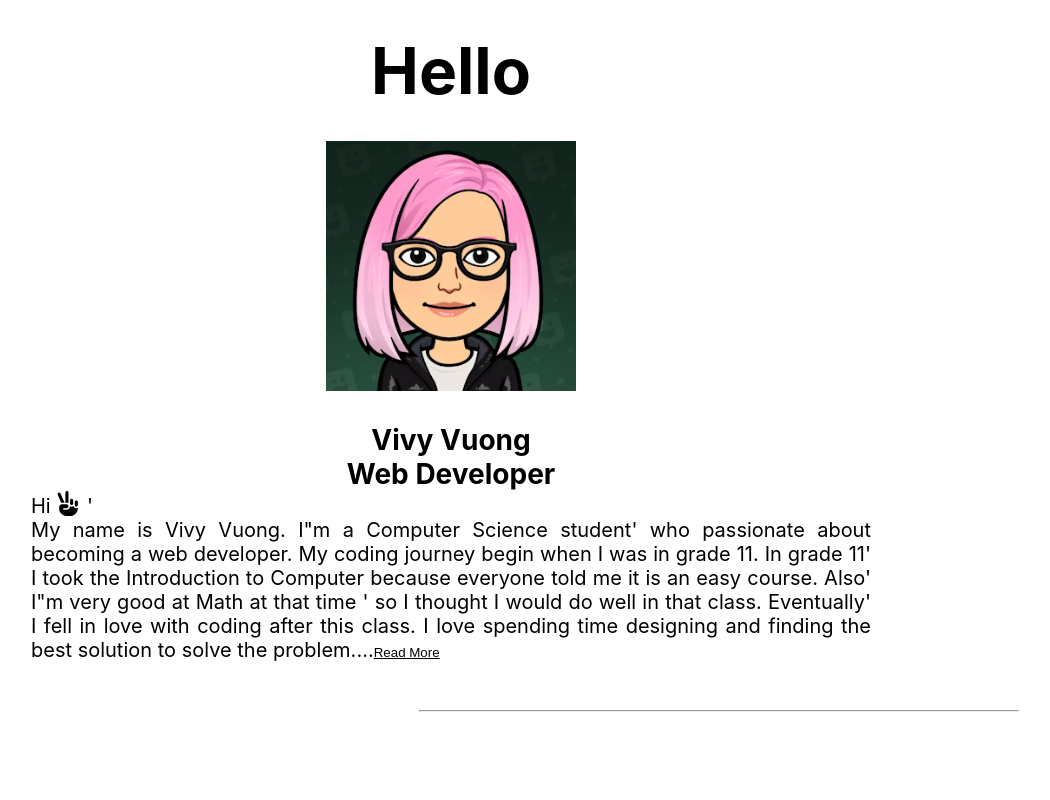
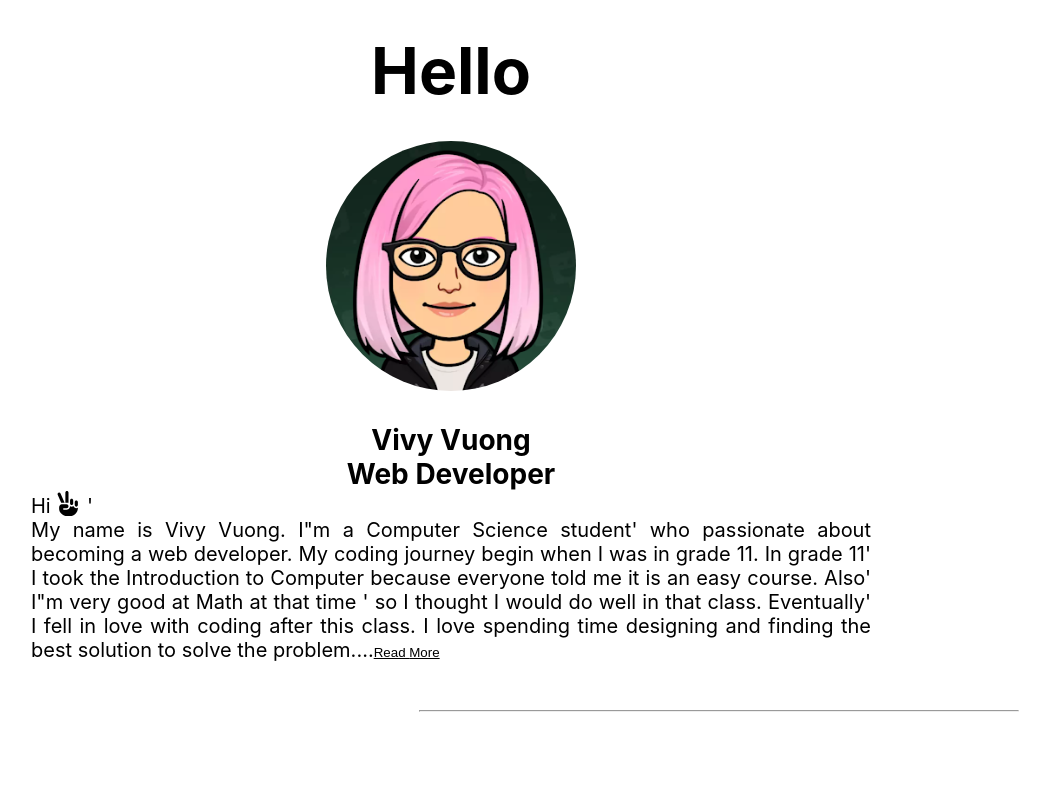
Before and after one commit to Vivy24/portfolio, a Next.js app: page / in a window 1280 px wide. Shown: the top 800 px of the page, without its empty margins (189-1239 px from the left). Built offline with nearby package versions, Linux system fonts and the light colour scheme.

Commit message:
change style

```diff
--- a/components/about.js
+++ b/components/about.js
@@ -18,7 +18,13 @@ const About = () => {
         <h1>Hello</h1>
       </div>
       <div className={style.content}>
-        <Image alt="vivyimg" src="/image/vyvy.png" width={250} height={250} />
+        <Image
+          className={style.img}
+          alt="vivyimg"
+          src="/image/vyvy.png"
+          width={250}
+          height={250}
+        />
 
         <h2 data-testid="title">
           Vivy Vuong <br />
```
